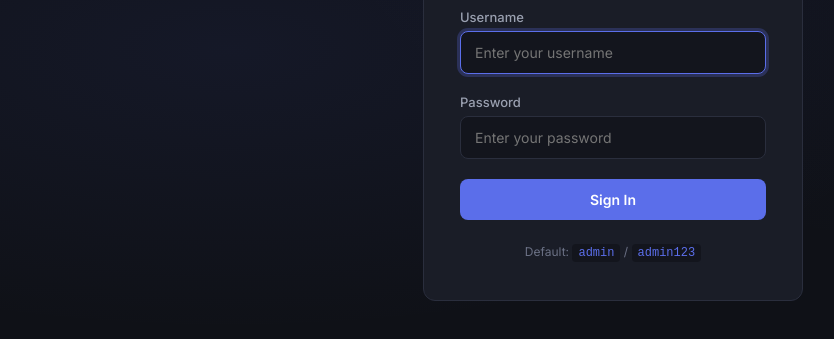
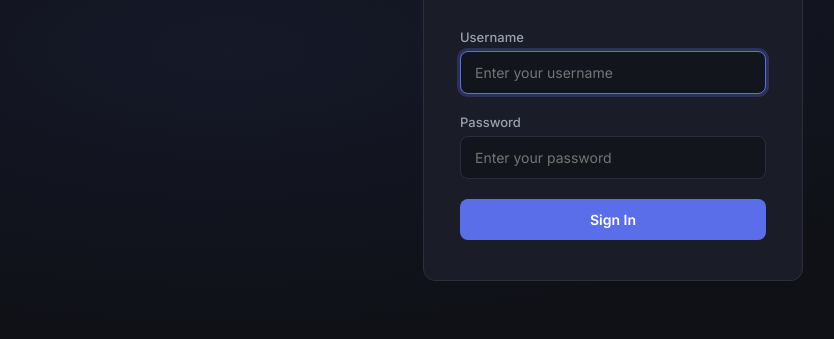
Before and after one commit to logeshv586-code/DCAT, a plain HTML site: page frontend/index.html in a window 1280 px wide. Shown: the part 351-690 px from the top of the page, without its empty margins (27-861 px from the left). Drawn offline with Linux system fonts and the light colour scheme.

Commit message:
latestcode

```diff
--- a/frontend/index.html
+++ b/frontend/index.html
@@ -35,10 +35,6 @@
                     </span>
                 </button>
             </form>
-
-            <div class="login-footer">
-                <p>Default: <code>admin</code> / <code>admin123</code></p>
-            </div>
         </div>
     </div>
 
```
